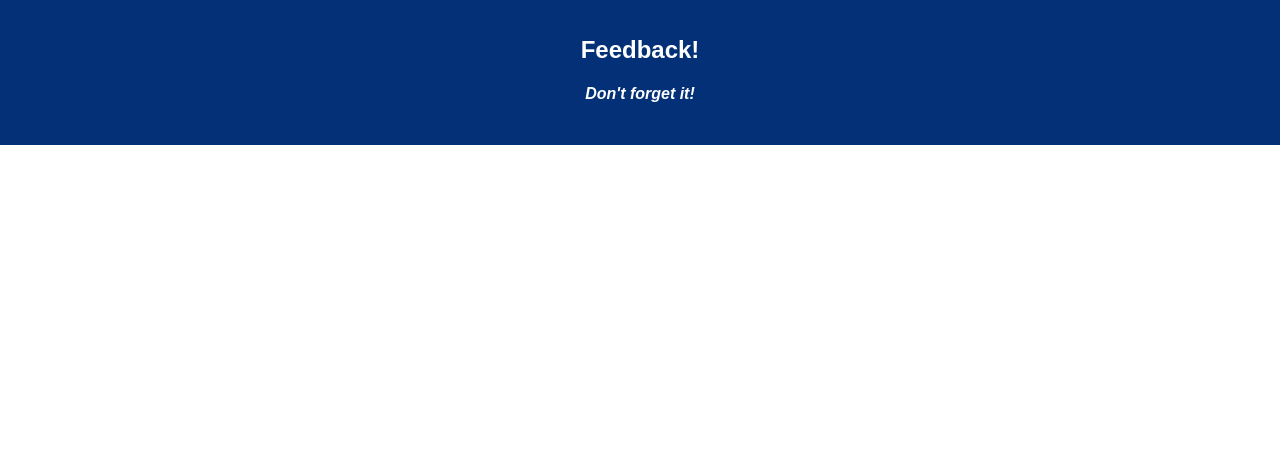
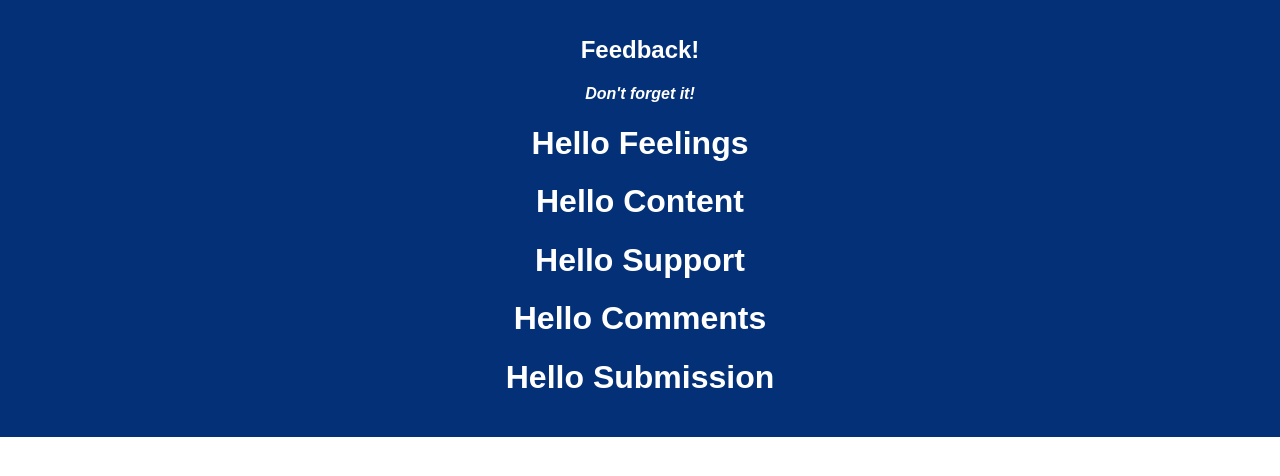
Before and after one commit to gvorvik/weekend-7-project, a React (Create React App) app: page /submission in a window 1280 px wide. Shown: the top 476 px of the page. Built offline with nearby package versions, Linux system fonts and the light colour scheme.

Commit message:
load in components to App

```diff
--- a/src/components/App/App.js
+++ b/src/components/App/App.js
@@ -3,6 +3,13 @@ import axios from 'axios';
 import {connect} from 'react-redux';
 import { BrowserRouter as Router, Route } from 'react-router-dom';
 import './App.css';
+
+//Import Components
+import Feeling from '../feeling/feeling';
+import Content from '../content/content';
+import Support from '../support/support';
+import Comments from '../comments/comments';
+import Submission from '../submission/submission';
 
 
 
@@ -13,6 +20,11 @@ class App extends Component {
         <header className="App-header">
           <h1 className="App-title">Feedback!</h1>
           <h4><i>Don't forget it!</i></h4>
+          <Feeling />
+          <Content />
+          <Support />
+          <Comments />
+          <Submission />
         </header>
         <br/>
       </div>
--- /dev/null
+++ b/src/components/comments/comments.js
@@ -0,0 +1,18 @@
+import React, { Component } from 'react';
+import axios from 'axios';
+import {connect} from 'react-redux';
+import { BrowserRouter as Router, Route } from 'react-router-dom';
+
+
+
+class Comments extends Component {
+  render() {
+    return (
+      <div>
+          <h1>Hello Comments</h1>
+      </div>
+    );
+  }
+}
+
+export default connect()(Comments);
--- /dev/null
+++ b/src/components/content/content.js
@@ -0,0 +1,18 @@
+import React, { Component } from 'react';
+import axios from 'axios';
+import {connect} from 'react-redux';
+import { BrowserRouter as Router, Route } from 'react-router-dom';
+
+
+
+class Content extends Component {
+  render() {
+    return (
+      <div>
+          <h1>Hello Content</h1>
+      </div>
+    );
+  }
+}
+
+export default connect()(Content);
--- /dev/null
+++ b/src/components/feeling/feeling.js
@@ -0,0 +1,18 @@
+import React, { Component } from 'react';
+import axios from 'axios';
+import {connect} from 'react-redux';
+import { BrowserRouter as Router, Route } from 'react-router-dom';
+
+
+
+class Feeling extends Component {
+  render() {
+    return (
+      <div>
+          <h1>Hello Feelings</h1>
+      </div>
+    );
+  }
+}
+
+export default connect()(Feeling);
--- /dev/null
+++ b/src/components/submission/submission.js
@@ -0,0 +1,18 @@
+import React, { Component } from 'react';
+import axios from 'axios';
+import {connect} from 'react-redux';
+import { BrowserRouter as Router, Route } from 'react-router-dom';
+
+
+
+class Submission extends Component {
+  render() {
+    return (
+      <div>
+          <h1>Hello Submission</h1>
+      </div>
+    );
+  }
+}
+
+export default connect()(Submission);
--- /dev/null
+++ b/src/components/support/support.js
@@ -0,0 +1,18 @@
+import React, { Component } from 'react';
+import axios from 'axios';
+import {connect} from 'react-redux';
+import { BrowserRouter as Router, Route } from 'react-router-dom';
+
+
+
+class Support extends Component {
+  render() {
+    return (
+      <div>
+          <h1>Hello Support</h1>
+      </div>
+    );
+  }
+}
+
+export default connect()(Support);
```
